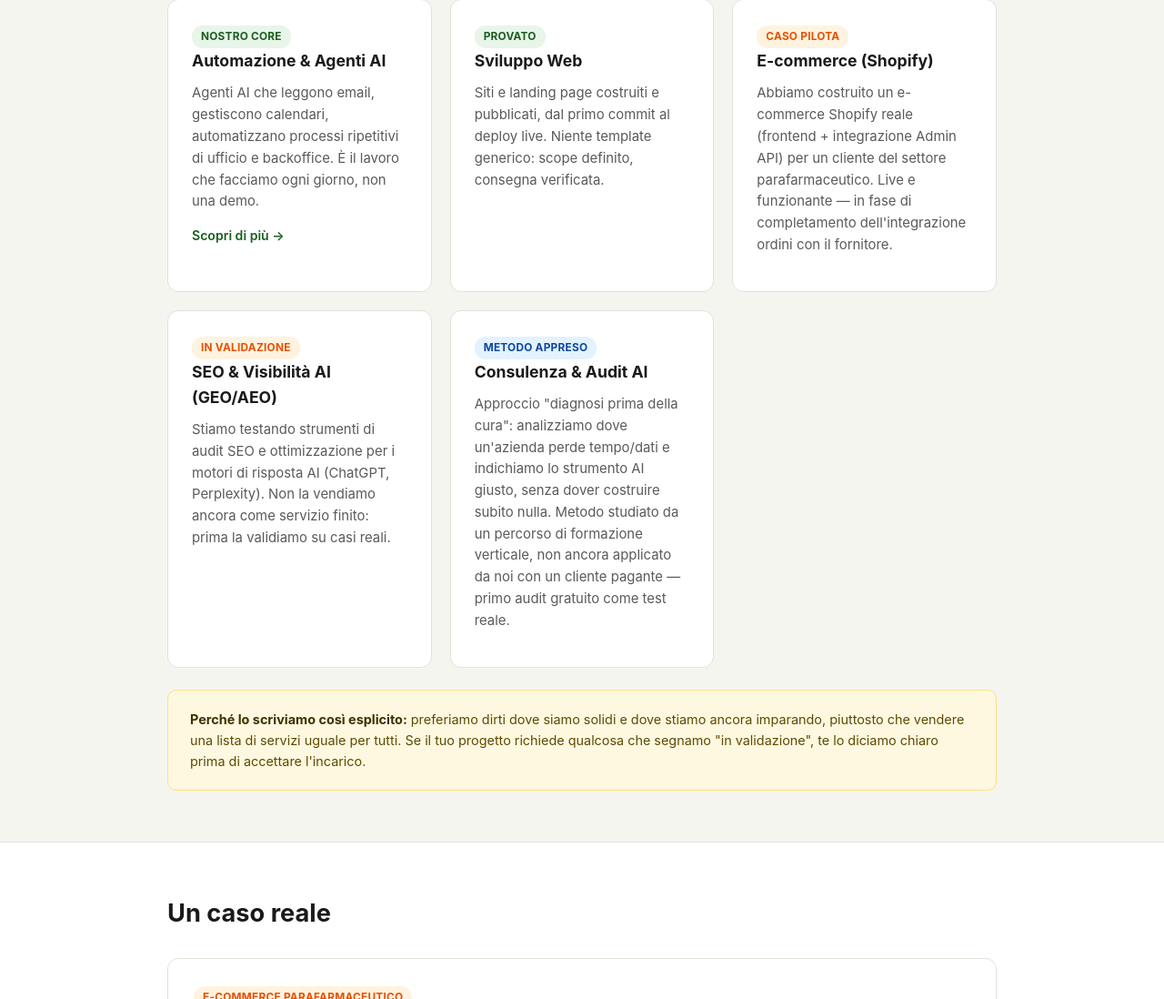
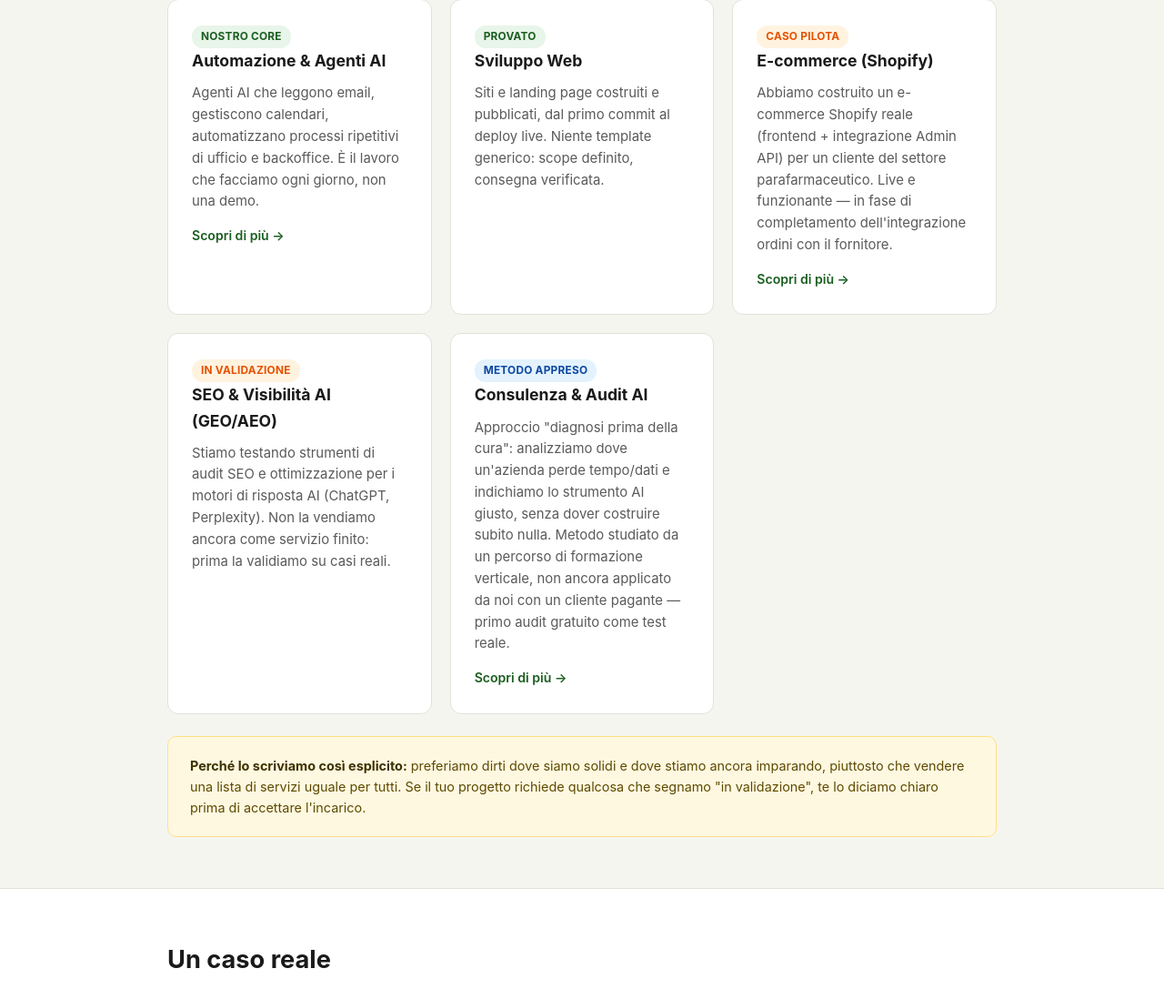
Before and after one commit to lucadirienzo86-cell/ldr-app-pages, a plain HTML site: page rootsystem/index.html in a window 1280 px wide. Shown: the part 824-1922 px from the top of the page at 91% size. Drawn offline with Linux system fonts and the light colour scheme.

Commit message:
Collega card E-commerce e Audit AI ai rispettivi hub (ecommerce.html, audit-ai.html)

```diff
--- a/rootsystem/index.html
+++ b/rootsystem/index.html
@@ -300,6 +300,7 @@
         <span class="status status-pilot">CASO PILOTA</span>
         <h3>E-commerce (Shopify)</h3>
         <p>Abbiamo costruito un e-commerce Shopify reale (frontend + integrazione Admin API) per un cliente del settore parafarmaceutico. Live e funzionante — in fase di completamento dell'integrazione ordini con il fornitore.</p>
+        <a href="ecommerce.html" class="card-link">Scopri di più →</a>
       </div>
       <div class="card">
         <span class="status status-pilot">IN VALIDAZIONE</span>
@@ -310,6 +311,7 @@
         <span class="status status-method">METODO APPRESO</span>
         <h3>Consulenza &amp; Audit AI</h3>
         <p>Approccio "diagnosi prima della cura": analizziamo dove un'azienda perde tempo/dati e indichiamo lo strumento AI giusto, senza dover costruire subito nulla. Metodo studiato da un percorso di formazione verticale, non ancora applicato da noi con un cliente pagante — primo audit gratuito come test reale.</p>
+        <a href="audit-ai.html" class="card-link">Scopri di più →</a>
       </div>
     </div>
 
```
